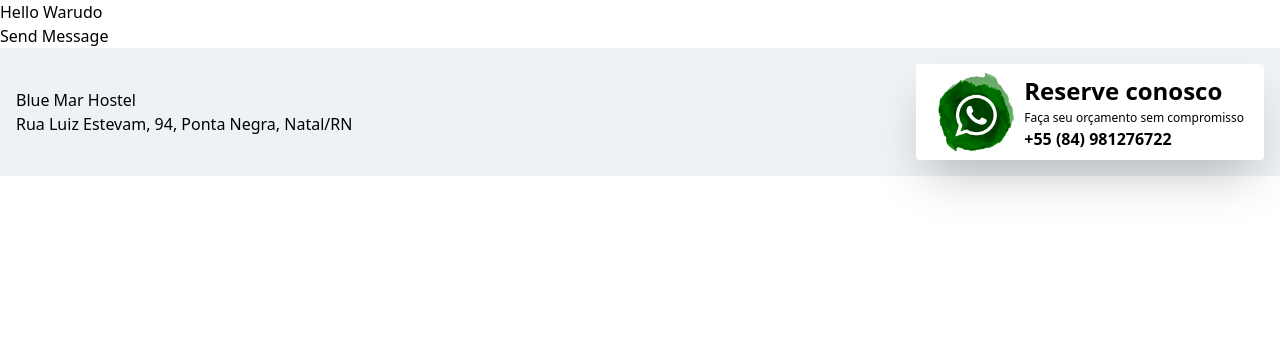
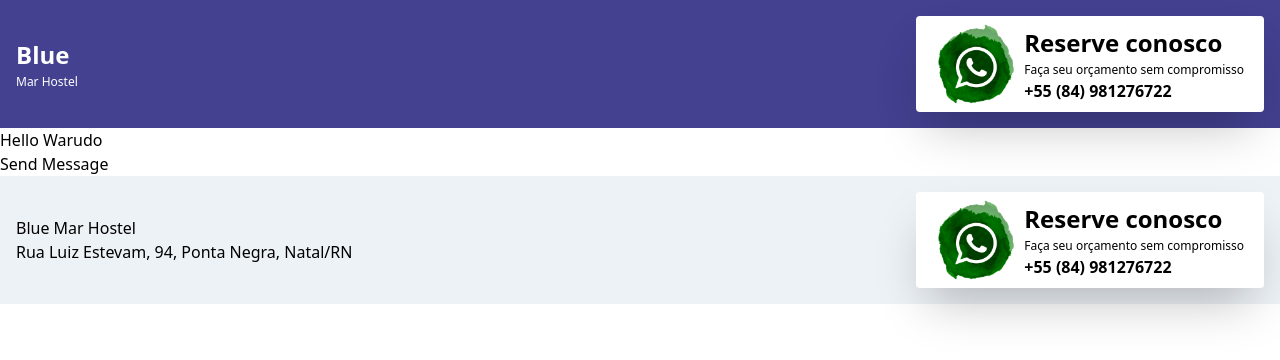
Before and after one commit to vinaud/Site-Blue-Mar-Hostel, a Gatsby site: page / in a window 1280 px wide. Built offline with nearby package versions, Linux system fonts and the light colour scheme; Gatsby itself is replaced by a stand-in of ours.

Commit message:
Adição do Header na página

```diff
--- a/src/components/Header.js
+++ b/src/components/Header.js
@@ -1,11 +1,17 @@
 import React from 'react';
 import BtnContato from '../components/BtnContato';
-import logo from '../components/logo';
+import Logo from '../components/logo';
 
-const Header = () => {
+const Header = ({children}) => {
     return(
         <div>
+            <header className = 'p-4 bg-indigo-800 sm:flex justify-between items-center'>
+            <Logo />
+            <div>
+              <BtnContato/>
+            </div>
 
+            </header>
         </div>
     )
 }
--- a/src/pages/index.js
+++ b/src/pages/index.js
@@ -1,6 +1,7 @@
 import React from 'react';
 import { Helmet} from 'react-helmet';
 import Footer from '../components/Footer';
+import Header from '../components/Header';
 import './styles.css';
 
 const Index = () => {
@@ -9,6 +10,7 @@ const Index = () => {
             <Helmet>
                  <title>Blue Mar Hostel</title>
             </Helmet>
+            <Header/>
             <h1> Hello Warudo </h1>
             <a href="https://api.whatsapp.com/send?phone=1111111111">Send Message</a>
             <Footer/>
```
